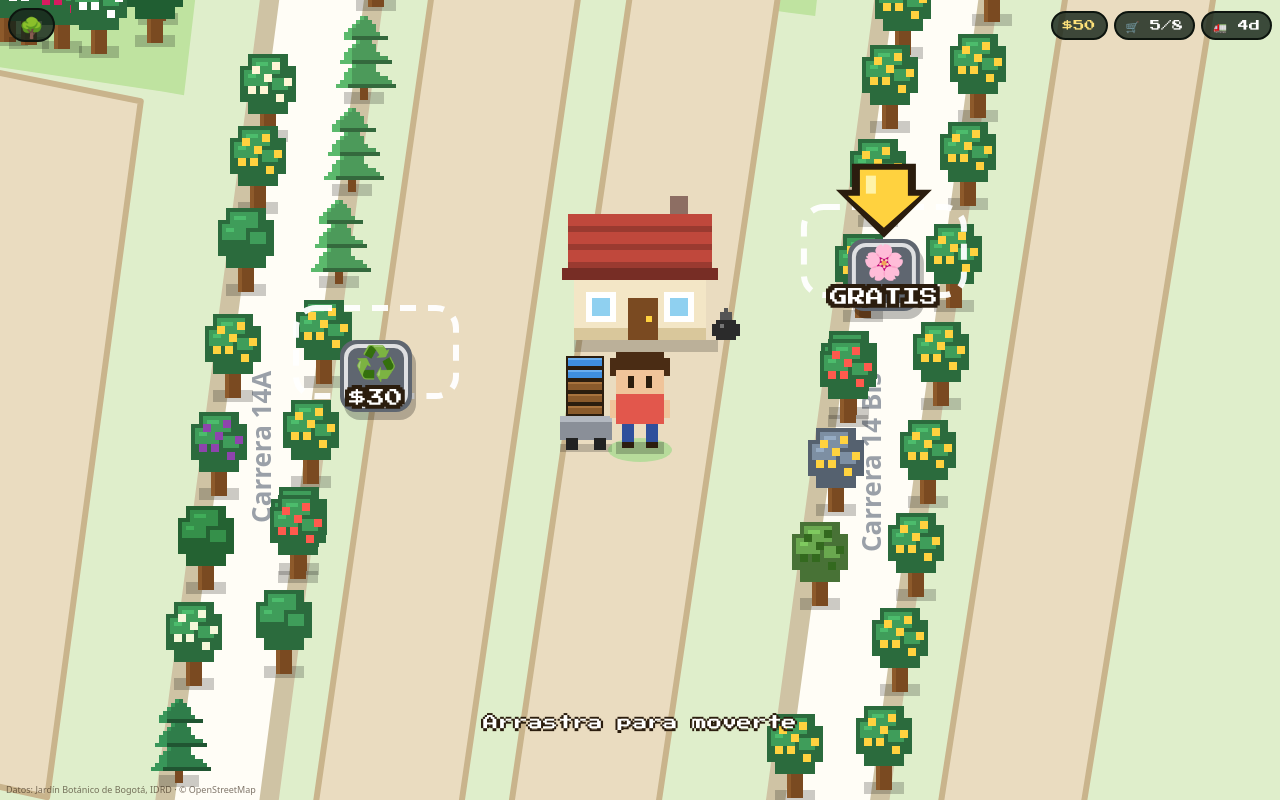
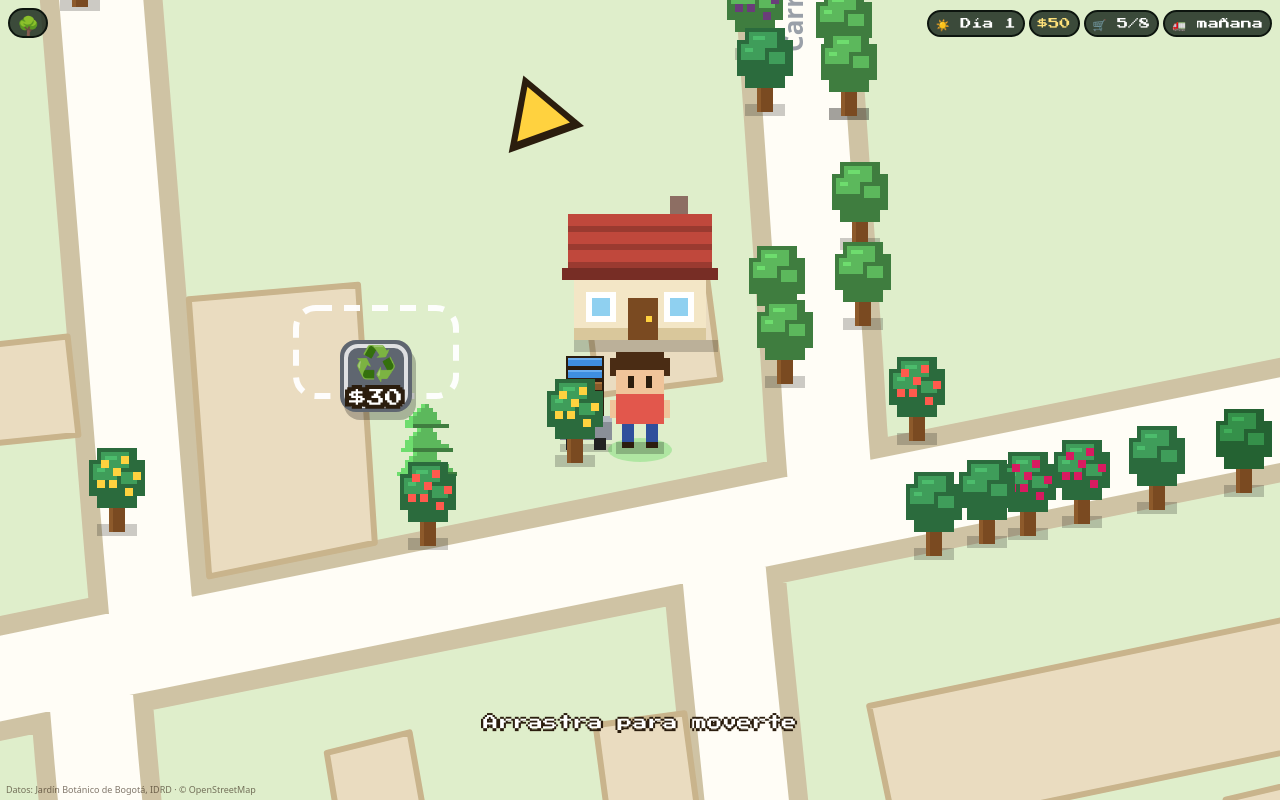
Before and after one commit to juangomezmoros/flores-del-barrio, a plain HTML site: page index.html in a window 1280 px wide. Drawn offline with Linux system fonts and the light colour scheme; animation ran at ten frames a second.

Commit message:
Pacas y huertas en sus sitios reales, días largos y camión nocturno
- Zonas de pacas y huertas comunitarias marcadas a mano en data/.
- Tu casa queda entre las zonas de pacas más cercanas.
- Las huertas del Jardín Botánico pasan a ser huertas caseras que compran tierra.
- Días de 2 minutos con atardecer y noche; el camión pasa de noche cada 2 días.

Co-Authored-By: Claude Opus 5.5 <noreply@anthropic.com>

```diff
--- a/index.html
+++ b/index.html
@@ -13,14 +13,14 @@
   html,body{margin:0;height:100%;overflow:hidden;background:var(--bg);color:var(--cream);
     font-family:'Press Start 2P',ui-monospace,Menlo,monospace;-webkit-user-select:none;user-select:none;overscroll-behavior:none;-webkit-touch-callout:none}
   #game{position:fixed;inset:0;width:100vw;height:100vh;height:100dvh;display:block;touch-action:none;background:#dfeecb}
-  #hud{position:fixed;left:0;right:0;top:0;display:flex;gap:6px;align-items:center;justify-content:flex-end;
+  #hud{position:fixed;left:0;right:0;top:0;display:flex;gap:4px;align-items:center;justify-content:flex-end;
     padding:calc(env(safe-area-inset-top) + 8px) 8px 8px;pointer-events:none;z-index:2}
   #hud .sp{flex:1}
-  .pill{background:rgba(24,38,28,.82);border:2px solid #0d150f;border-radius:20px;padding:7px 10px;font-size:11px;line-height:1;white-space:nowrap;color:#fff}
+  .pill{background:rgba(24,38,28,.82);border:2px solid #0d150f;border-radius:20px;padding:6px 7px;font-size:clamp(8px,2.4vw,11px);line-height:1;white-space:nowrap;color:#fff}
   .pill.mon{color:#ffe27a}
   .bump{animation:bump .25s}
   @keyframes bump{50%{transform:scale(1.18)}}
-  #btnAlbum{pointer-events:auto;font-size:20px;line-height:1;background:rgba(24,38,28,.82);border:2px solid #0d150f;border-radius:20px;padding:5px 9px;cursor:pointer}
+  #btnAlbum{pointer-events:auto;font-size:18px;line-height:1;background:rgba(24,38,28,.82);border:2px solid #0d150f;border-radius:20px;padding:4px 7px;cursor:pointer;flex:none}
   #swipe{position:fixed;left:0;right:0;bottom:calc(env(safe-area-inset-bottom) + 70px);text-align:center;font-size:14px;color:#fff;
     text-shadow:0 2px 0 #2b1d0e,2px 0 0 #2b1d0e,-2px 0 0 #2b1d0e,0 -2px 0 #2b1d0e;pointer-events:none;z-index:2;animation:latido 1.4s infinite}
   @keyframes latido{50%{transform:scale(1.08)}}
@@ -57,7 +57,7 @@
 <canvas id="game"></canvas>
 <div id="hud">
   <button id="btnAlbum" title="Árboles del barrio">🌳</button><span class="sp"></span>
-  <span class="pill mon" id="pMon">$0</span><span class="pill">🛒 <span id="pCarga">0/8</span></span><span class="pill">🚛 <span id="pCam">5d</span></span>
+  <span class="pill" id="pDia">☀️ Día 1</span><span class="pill mon" id="pMon">$0</span><span class="pill">🛒 <span id="pCarga">0/8</span></span><span class="pill">🚛 <span id="pCam">5d</span></span>
 </div>
 <div id="swipe">Arrastra para moverte</div>
 <div id="toast"></div>
--- a/juego.js
+++ b/juego.js
@@ -1,17 +1,19 @@
 // ======================= REGLAS DEL JUEGO (para ajustar fácil) =======================
-const DIA=20;                  // segundos reales que dura un día
-const CAMION_CADA=5;           // cada cuántos días pasa el camión
+const DIA=120;                 // segundos reales que dura un día (con atardecer y noche)
+const CAMION_CADA=2;           // cada cuántas noches pasa el camión
 const MES=30;                  // días de un mes de juego
-const GENERA={o:3,r:2,b:1};    // bolsas de 1 kg que produce tu casa al día: orgánicos, reciclables, basura
+// Tu casa produce una bolsa de 1 kg cada DIA/15 segundos, en este orden: o orgánico, r reciclable, b basura (8, 5 y 2 al día)
+const PATRON=['o','r','o','b','o','r','o','o','r','o','b','r','o','r','o'];
 const COBRO_CAMION=8;          // $ por kilo que el camión se lleva de tu casa
 const PAGO_RECICLAJE=15;       // $ por kilo de reciclaje
 const PAGO_VECINO=10;          // $ por kilo que recoges de un vecino
-const VECINO_DIA=2, VECINO_TOPE=10;
+const VECINO_DIA=5, VECINO_TOPE=12;
+const PAGO_CASERA=25;          // $ por bolsa de tierra que le llevas a una huerta casera
 const PACA_KG=12;              // orgánicos para llenar una paca
 const TIERRA_POR_FLOR=3;       // bolsas de tierra que da cada flor al recogerla
 const CAPACIDAD=[8,16,30];     // bolsas que carga cada carrito
 const VELOCIDAD=[14,22];       // metros por segundo: a pie y en bicicleta
-const RADIOS=[70,160,320,600,1300]; // el barrio se va abriendo por zonas alrededor de tu casa
+const RADIOS=[125,250,450,800,1300]; // el barrio se va abriendo por zonas alrededor de tu casa
 const NIVELES=[{vel:1,premio:1},{vel:1.4,premio:1.3},{vel:2,premio:1.7}];
 const FLORES=[ // nivel mínimo de la paca: 0, 1 o 2
   {n:'Margarita', spec:F('daisy','#ffffff','#d6dbe6','#f5c21b'),             nivel:0, seg:40,  premio:60},
@@ -40,9 +42,9 @@ const VECINOS=[['Doña Rosa','#7a4fa3'],['Don Luis','#3f6fb5'],['Familia Gómez'
 FLORES.forEach(f=>{ f.hi=genGrande(f.spec); });
 
 // ======================= ESTADO Y GUARDADO =======================
-const KEY='floresDelBarrio.v4';
-const nuevo=()=>({monedas:50,dia:1,t:0,casa:{o:3,r:2,b:1},carga:[],hechos:{},pagado:{},nivel:{},
-  pacas:{},huertas:{},vecinos:{},carrito:0,bici:0,sombreros:{},puesto:'',zona:0,mes:{gen:6,aprov:0,bot:0},found:{},movido:false});
+const KEY='floresDelBarrio.v5';
+const nuevo=()=>({monedas:50,dia:1,t:0,casa:{o:3,r:2,b:0},gen:0,genV:0,carga:[],hechos:{},pagado:{},nivel:{},
+  pacas:{},huertas:{},vecinos:{},caseras:{},carrito:0,bici:0,sombreros:{},puesto:'',zona:0,mes:{gen:6,aprov:0,bot:0},found:{},movido:false});
 let S=nuevo();
 try{ const s=JSON.parse(localStorage.getItem(KEY)); if(s&&s.hechos) S=Object.assign(S,s); }catch(e){}
 function persist(){ try{ localStorage.setItem(KEY,JSON.stringify(S)); }catch(e){} }
@@ -123,13 +125,17 @@ const SITIOS={};
 const poner=(id,t,x,y,i)=>{ SITIOS[id]={id,t,x,y,i:i||0,d:dC(x,y)}; };
 const separado=(x,y,sep)=>Object.values(SITIOS).every(s=>Math.hypot(s.x-x,s.y-y)>=sep);
 poner('casa','casa',C[0],C[1]);
-{ const hs=[]; for(let i=0;i<MAPA.huertas.length;i+=2) hs.push([MAPA.huertas[i],MAPA.huertas[i+1]]);
-  hs.sort((a,b)=>dC(...a)-dC(...b)); let n=0;
-  for(const [x,y] of hs){ if(n>=8) break; if(dC(x,y)<18||!separado(x,y,14)) continue; poner('h'+n,'huerta',x,y,n); n++; } }
+// Huertas comunitarias (las marcaste a mano) y zonas de pacas: en una zona caben varias pacas, una al lado de otra
+const parPts=a=>{ const o=[]; for(let i=0;i<(a||[]).length;i+=2) o.push([a[i],a[i+1]]); return o; };
+const ZONAS=parPts(MAPA.zonasPaca), HCOM=parPts(MAPA.huertasCom);
+HCOM.forEach(([x,y],i)=>{ const z=ZONAS.some(([zx,zy])=>Math.hypot(zx-x,zy-y)<25); poner('h'+i,'huerta',x,y+(z?16:0),i); });
+const HUECOS=[[0,-4],[-15,-2],[15,-2],[-15,12],[15,12],[0,-19]];
+ZONAS.forEach(([zx,zy],z)=>{ let n=0; HUECOS.forEach(([dx,dy])=>{ const x=zx+dx, y=zy+dy; if(n<5&&enArea(x,y)&&!enEdificio(x,y)&&separado(x,y,11)){ poner('p'+z+'_'+n,'paca',x,y,z); n++; } }); });
 function cercaDeCasa(id,t,ang){ for(let r=22;r<90;r+=3) for(let k=0;k<32;k++){ const a=ang+(k%2?1:-1)*Math.ceil(k/2)*Math.PI/16, x=C[0]+Math.cos(a)*r, y=C[1]+Math.sin(a)*r;
     if(enArea(x,y)&&!enEdificio(x,y)&&separado(x,y,16)){ poner(id,t,x,y); return; } } poner(id,t,C[0]+25,C[1]+10); }
-cercaDeCasa('p0','paca',0); cercaDeCasa('r0','rec',Math.PI); cercaDeCasa('tienda','tienda',Math.PI/2);
-{ let n=1; for(let i=0;i<MAPA.pacas.length;i+=2){ const x=MAPA.pacas[i], y=MAPA.pacas[i+1]; if(separado(x,y,20)){ poner('p'+n,'paca',x,y); n++; } } }
+cercaDeCasa('r0','rec',Math.PI); cercaDeCasa('tienda','tienda',Math.PI/2);
+// Huertas caseras: las del censo del Jardín Botánico. Les llevas tierra y te pagan.
+const parH=parPts(MAPA.huertas); { let n=0; for(const [x,y] of parH) if(enArea(x,y)&&separado(x,y,14)){ poner('c'+n,'casera',x,y,n); n++; } }
 { let n=1; for(let i=0;i<MAPA.recicladores.length;i+=2){ const x=MAPA.recicladores[i], y=MAPA.recicladores[i+1]; if(separado(x,y,20)){ poner('r'+n,'rec',x,y); n++; } } }
 { const cand=[]; MAPA.edificios.forEach(p=>{ let x=0,y=0; for(let i=0;i<p.length;i+=2){ x+=p[i]; y+=p[i+1]; } x/=p.length/2; y/=p.length/2; if(enArea(x,y)) cand.push([x,y]); });
   cand.sort((a,b)=>dC(...a)-dC(...b)); let n=0;
@@ -155,15 +161,17 @@ function construir(id){ const s=SITIOS[id]; zonaPara(s); const j=cuenta[s.t]||0;
     programar({tipo:'nivel',s:id,n:1,costo:r10(300*(1+.3*j)),x:s.x+13,y:s.y+5,ico:'⬆️'},3);
     programar({tipo:'nivel',s:id,n:2,costo:r10(900*(1+.3*j)),x:s.x+13,y:s.y+5,ico:'⬆️'},9); } }
 const T_=SITIOS.tienda, enTienda=dx=>({x:T_.x+dx,y:T_.y+13});
-['p0','r0','h0','v0','tienda'].forEach(construir);
+const PRIMERA_PACA=LISTA.filter(s=>s.t==='paca').sort((a,b)=>a.d-b.d)[0].id, PRIMERA_HUERTA=LISTA.filter(s=>s.t==='huerta').sort((a,b)=>a.d-b.d)[0];
+const INICIO=[PRIMERA_PACA,'r0',...(PRIMERA_HUERTA?[PRIMERA_HUERTA.id]:[]),'v0','tienda'].filter(id=>SITIOS[id]);
+INICIO.forEach(construir);
 SEQ.push({tipo:'carrito',n:1,costo:150,...enTienda(-12),ico:'🛒'});
 const GLOBALES=[{tipo:'bici',costo:300,...enTienda(0),ico:'🚲'},{tipo:'sombrero',h:'gorra',costo:120,...enTienda(12),ico:'🧢'},
   {tipo:'carrito',n:2,costo:900,...enTienda(-12),ico:'🛒'},{tipo:'sombrero',h:'paja',costo:300,...enTienda(12),ico:'👒'},{tipo:'sombrero',h:'vueltiao',costo:700,...enTienda(12),ico:'🎩'}];
-LISTA.filter(s=>!['casa','p0','r0','h0','v0','tienda'].includes(s.id)).sort((a,b)=>a.d-b.d).forEach((s,k)=>{
+LISTA.filter(s=>s.t!=='casa'&&s.t!=='casera'&&!INICIO.includes(s.id)).sort((a,b)=>a.d-b.d).forEach((s,k)=>{
   construir(s.id); soltar(); if(k%3===1&&GLOBALES.length) SEQ.push(GLOBALES.shift()); });
 soltar(true); SEQ.push(...GLOBALES);
 const CONSTRUIDO_EN={}; SEQ.forEach((p,i)=>{ if(p.tipo==='construir') CONSTRUIDO_EN[p.s]=i; });
-const hecho=id=>id==='casa'||!!S.hechos[CONSTRUIDO_EN[id]];
+const hecho=id=>id==='casa'||SITIOS[id].t==='casera'||!!S.hechos[CONSTRUIDO_EN[id]];
 const nivelDe=id=>S.nivel[id]||0;
 const radio=()=>RADIOS[S.zona]||RADIOS[RADIOS.length-1];
 const proximos=()=>{ const r=[]; for(let i=0;i<SEQ.length&&r.length<2;i++) if(!S.hechos[i]){ const p=SEQ[i];
@@ -173,6 +181,7 @@ const proximos=()=>{ const r=[]; for(let i=0;i<SEQ.length&&r.length<2;i++) if(!S
 const paca=id=>S.pacas[id]||(S.pacas[id]={kg:0,s:[],tierra:0});
 const huerta=id=>S.huertas[id]||(S.huertas[id]={tierra:0,c:-1,t:0,prox:0});
 const vecino=id=>S.vecinos[id]||(S.vecinos[id]={n:4});
+const casera=id=>S.caseras[id]||(S.caseras[id]={pide:3});
 const cupos=id=>nivelDe(id)>=1?2:1;
 const pacaLista=p=>p.s.length&&p.s.every(s=>s.t>=FLORES[s.f].seg);
 const azar=lista=>lista[Math.floor(Math.random()*lista.length)];
@@ -193,8 +202,10 @@ const RUTAS=(()=>{ const L=[...nodos.values()]; if(!L.length) return null;
 function puntoEn(r,f){ const d=Math.max(0,Math.min(1,f))*r.largo; let i=1; while(i<r.acum.length-1&&r.acum[i]<d) i++;
   const a=r.pts[i-1], b=r.pts[i]||a, t=(d-r.acum[i-1])/((r.acum[i]-r.acum[i-1])||1); return {x:a[0]+(b[0]-a[0])*t, y:a[1]+(b[1]-a[1])*t, dx:b[0]-a[0]}; }
 let ladoCamion='right';
-function camion(){ if(!RUTAS) return null; const f=((S.dia%CAMION_CADA)*DIA+S.t)/(CAMION_CADA*DIA);
-  const c=f<.15?puntoEn(RUTAS.ida,f/.15):puntoEn(RUTAS.llegada,(f-.15)/.85); if(Math.abs(c.dx)>.5) ladoCamion=c.dx<0?'left':'right'; return c; }
+function camion(){ if(!RUTAS) return null; const h=hora(); let c=null;
+  if(nocheCamion()&&h>.62) c=puntoEn(RUTAS.llegada,(h-.62)/.38);            // llega durante la noche
+  else if(S.dia>1&&(S.dia-1)%CAMION_CADA===0&&h<.1) c=puntoEn(RUTAS.ida,h/.1);   // y se va al amanecer
+  if(c&&Math.abs(c.dx)>.5) ladoCamion=c.dx<0?'left':'right'; return c; }
 
 // ======================= ÁRBOLES =======================
 const AR=MAPA.arboles, CELDA=32, rejilla=new Map();
@@ -223,12 +234,12 @@ function ganar(v,x,y){ S.monedas+=v; flotar(x,y,'+$'+v,'#ffe27a'); bump('pMon');
 function bump(id){ const e=$(id); e.classList.remove('bump'); void e.offsetWidth; e.classList.add('bump'); }
 
 function pasarDia(){
-  S.dia++; S.casa.o+=GENERA.o; S.casa.r+=GENERA.r; S.casa.b+=GENERA.b; S.mes.gen+=GENERA.o+GENERA.r+GENERA.b;
-  LISTA.forEach(s=>{ if(s.t==='vecino'&&hecho(s.id)){ const v=vecino(s.id); v.n=Math.min(VECINO_TOPE,v.n+VECINO_DIA); } });
-  if(S.dia%CAMION_CADA===0){ const k=S.casa.o+S.casa.r+S.casa.b, cobro=k*COBRO_CAMION;
+  const termina=S.dia; S.dia++; avisoCamion=false;
+  LISTA.forEach(s=>{ if(s.t==='casera') casera(s.id).pide=Math.min(5,casera(s.id).pide+2); });
+  if(termina%CAMION_CADA===0){ const k=S.casa.o+S.casa.r+S.casa.b, cobro=k*COBRO_CAMION;
     S.monedas=Math.max(0,S.monedas-cobro); S.mes.bot+=k; S.casa={o:0,r:0,b:0};
     LISTA.forEach(s=>{ if(s.t==='vecino'&&hecho(s.id)) vecino(s.id).n=0; });
-    if(k){ flotar(C[0],C[1]-12,'−$'+cobro,'#ff8a80'); toast('🚛 El camión se llevó '+k+' kg de tu casa: −$'+cobro); } else toast('🚛 Pasó el camión y tu casa estaba limpia'); }
+    if(k){ flotar(C[0],C[1]-12,'−$'+cobro,'#ff8a80'); toast('🚛 Anoche el camión se llevó '+k+' kg de tu casa: −$'+cobro); } else toast('🚛 Anoche pasó el camión y tu casa estaba limpia'); }
   if(S.dia%MES===0){ const m=S.mes, pct=m.gen?Math.round(m.aprov/m.gen*100):0;
     toast('📅 Fin de mes: aprovechaste '+pct+'% y mandaste '+m.bot+' kg al botadero'); S.mes={gen:0,aprov:0,bot:0}; }
   persist();
@@ -241,6 +252,7 @@ function actuar(s){
     S.casa[t]--; S.carga.push(t); volar(s.x,s.y-6,pl.x,pl.y-10,t); return; }
   if(s.t==='vecino'){ const v=vecino(id); if(lleno||!v.n) return; const t=v.n%2?'r':'o'; v.n--; S.carga.push(t); S.mes.gen++;
     volar(s.x,s.y-6,pl.x,pl.y-10,t); ganar(PAGO_VECINO,s.x,s.y-14); return; }
+  if(s.t==='casera'){ const c=casera(id); if(!c.pide||!lleva('t')) return; quitar('t'); c.pide--; volar(pl.x,pl.y-10,s.x,s.y-4,'t'); ganar(PAGO_CASERA,s.x,s.y-14); return; }
   if(s.t==='rec'){ if(!lleva('r')) return; quitar('r'); S.mes.aprov++; volar(pl.x,pl.y-10,s.x,s.y-4,'r'); ganar(PAGO_RECICLAJE,s.x,s.y-14); return; }
   if(s.t==='paca'){ const p=paca(id);
     if(pacaLista(p)){ const pr=p.s.reduce((a,x)=>a+Math.round(FLORES[x.f].premio*NIVELES[nivelDe(id)].premio),0);
@@ -279,14 +291,21 @@ function objetivo(){
   if(listas.length) return cerca(listas);
   if(lleva('o')){ const o=cerca(activos('paca').filter(s=>{ const p=paca(s.id); return !p.s.length&&p.kg<PACA_KG; })); if(o) return o; }
   if(lleva('r')){ const o=cerca(activos('rec')); if(o) return o; }
-  if(lleva('t')){ const o=cerca(activos('huerta').filter(s=>huerta(s.id).c<0)); if(o) return o; }
+  if(lleva('t')){ const o=cerca(activos('huerta').filter(s=>huerta(s.id).c<0))||cerca(activos('casera').filter(s=>casera(s.id).pide>0)); if(o) return o; }
   if(S.carga.length<capacidad()){ if(S.casa.o+S.casa.r>0) return SITIOS.casa;
     const v=cerca(activos('vecino').filter(s=>vecino(s.id).n>=3)); if(v) return v; }
   return prox.length?SEQ[prox[0]]:null;
 }
 
+let avisoCamion=false;
+const hora=()=>S.t/DIA;                         // 0 amanece · 0,55 atardece · 0,7 noche · 0,93 amanece otra vez
+const nocheCamion=()=>S.dia%CAMION_CADA===0;     // el camión pasa en la noche de los días pares
 function update(dt){
   S.t+=dt; if(S.t>=DIA){ S.t-=DIA; pasarDia(); }
+  if(nocheCamion()&&!avisoCamion&&hora()>.5){ avisoCamion=true; toast('🚛 Esta noche pasa el camión: deja tu casa sin bolsas'); }
+  // la casa y los vecinos van sacando bolsas a lo largo del día
+  S.gen+=dt; while(S.gen>=DIA/PATRON.length){ S.gen-=DIA/PATRON.length; const t=PATRON[(S.genI=(S.genI||0)+1)%PATRON.length]; S.casa[t]++; S.mes.gen++; }
+  S.genV+=dt; while(S.genV>=DIA/VECINO_DIA){ S.genV-=DIA/VECINO_DIA; LISTA.forEach(s=>{ if(s.t==='vecino'&&hecho(s.id)){ const v=vecino(s.id); v.n=Math.min(VECINO_TOPE,v.n+1); } }); }
   for(const id in S.pacas){ const p=S.pacas[id]; p.s.forEach(x=>{ if(x.t<FLORES[x.f].seg) x.t+=dt*NIVELES[nivelDe(id)].vel; }); }
   for(const id in S.huertas){ const h=S.huertas[id]; if(h.c>=0&&h.t<CULTIVOS[h.c].seg) h.t+=dt*NIVELES[nivelDe(id)].vel; }
   // movimiento: joystick o teclas
@@ -339,6 +358,8 @@ function dibujarSitio(s){ const x=X(s.x), y=Y(s.y), id=s.id;
     for(let k=0;k<Math.min(6,v.n);k++) ctx.drawImage(k%2?ICON.o:ICON.r,x+36+(k%3)*12,y-10-Math.floor(k/3)*12,14,16);
     if(v.n) return ()=>globo(x,y-80,ICON.o,v.n); return; }
   if(s.t==='tienda'){ ctx.drawImage(TIENDA,x-45,y-66,90,78); return; }
+  if(s.t==='casera'){ const c=casera(id); ctx.drawImage(HUERTA,x-22,y-20,44,28); ctx.fillStyle='#e9d9b0'; for(let k=0;k<5;k++) ctx.fillRect(x-24+k*12,y+4,3,8); ctx.fillRect(x-24,y+6,51,2);
+    if(c.pide&&lleva('t')) return ()=>globo(x,y-38,ICON.t,c.pide); return; }
   if(s.t==='rec'){ ctx.drawImage(CARRETA,x+6,y-30,48,36); ctx.drawImage(persona(RECI,'down',0),x-22,y-48,36,51);
     return ()=>globo(x,y-62,ICON.r,undefined,lleva('r')?'#c8f7c5':'#fff'); }
   const n=nivelDe(id), e=[1,1.2,1.4][n];
@@ -376,6 +397,23 @@ function dibujarJugador(){ const x=X(pl.x), y=Y(pl.y), atras=(pl.dir==='right'||
       if(h.rayas){ ctx.fillStyle='#2b1d0e'; for(let i=0;i<6;i++) ctx.fillRect(px-2+i*8,py+4,4,3); }
       ctx.fillStyle=h.copa; ctx.fillRect(px+6,py-7,24,10); ctx.fillStyle=h.cinta; ctx.fillRect(px+6,py,24,3); } } }
 
+const nocheCv=document.createElement('canvas'), nctx=nocheCv.getContext('2d');
+function oscuridad(){ const h=hora(); return h<.55?0:h<.7?(h-.55)/.15*.6:h<.92?.6:h<1?(1-h)/.08*.6:0; }
+function dibujarNoche(){ const a=oscuridad(); if(a<=0) return;
+  if(nocheCv.width!==cv.width||nocheCv.height!==cv.height){ nocheCv.width=cv.width; nocheCv.height=cv.height; }
+  nctx.setTransform(1,0,0,1,0,0); nctx.globalCompositeOperation='source-over'; nctx.clearRect(0,0,nocheCv.width,nocheCv.height);
+  nctx.fillStyle='rgba(14,22,58,'+a+')'; nctx.fillRect(0,0,nocheCv.width,nocheCv.height);
+  nctx.setTransform(K,0,0,K,0,0); nctx.globalCompositeOperation='destination-out';
+  const luz=(x,y,r,f)=>{ const g=nctx.createRadialGradient(x,y,0,x,y,r); g.addColorStop(0,'rgba(0,0,0,'+f+')'); g.addColorStop(1,'rgba(0,0,0,0)'); nctx.fillStyle=g; nctx.beginPath(); nctx.arc(x,y,r,0,7); nctx.fill(); };
+  luz(X(pl.x),Y(pl.y)-20,110,.9);
+  LISTA.forEach(s=>{ if(!hecho(s.id)) return; const x=X(s.x), y=Y(s.y); if(x<-150||y<-150||x>VW+150||y>VH+150) return;
+    if(s.t==='casa'||s.t==='vecino'||s.t==='tienda') luz(x,y-24,70,.75); else if(s.t!=='casera') luz(x,y-10,45,.5); });
+  const cm=camion(); if(cm) luz(X(cm.x)+(ladoCamion==='right'?40:-40),Y(cm.y)-10,70,.8);
+  ctx.save(); ctx.setTransform(1,0,0,1,0,0); ctx.drawImage(nocheCv,0,0); ctx.restore();
+  // ventanas encendidas
+  ctx.fillStyle='rgba(255,226,122,'+Math.min(1,a*1.6)+')';
+  LISTA.forEach(s=>{ if(!(s.t==='casa'||s.t==='vecino')||!hecho(s.id)) return; const x=X(s.x), y=Y(s.y); ctx.fillRect(x-24,y-15,9,9); ctx.fillRect(x+15,y-15,9,9); });
+}
 function flecha(o){ if(!o) return; const x=X(o.x), y=Y(o.y), m=30;
   if(x>m&&x<VW-m&&y>90&&y<VH-m){ const b=Math.abs(Math.sin(time*5))*10, ay=y-(o.tipo?52:110)-b;
     ctx.fillStyle='#2b1d0e'; ctx.beginPath(); ctx.moveTo(x-16,ay-3); ctx.lineTo(x+16,ay-3); ctx.lineTo(x+16,ay+10); ctx.lineTo(x+24,ay+10); ctx.lineTo(x,ay+34); ctx.lineTo(x-24,ay+10); ctx.lineTo(x-16,ay+10); ctx.closePath(); ctx.fill();
@@ -416,6 +454,7 @@ function draw(dt){
     else if(e.s){ const f=dibujarSitio(e.s); if(f) post.push(f); }
     else ctx.drawImage(ESPECIES[AR[e.k+2]].mini,X(AR[e.k])-16,Y(AR[e.k+1])-44,32,48);
   }
+  dibujarNoche();
   prox.forEach(dibujarPad);   // los cuadros para construir van encima de los árboles para que siempre se vean
   post.forEach(f=>f());
   vuelos.forEach(v=>{ const t=v.t, x=X(v.ax+(v.bx-v.ax)*t), y=Y(v.ay+(v.by-v.ay)*t)-Math.sin(t*Math.PI)*24;
@@ -435,7 +474,7 @@ function loop(ts){ const dt=Math.min(.05,(ts-last)/1000||0); last=ts; time+=dt;
 
 // ======================= INTERFAZ =======================
 function hud(){ $('pMon').textContent='$'+S.monedas; $('pCarga').textContent=S.carga.length+'/'+capacidad();
-  $('pCam').textContent=(CAMION_CADA-S.dia%CAMION_CADA)+'d'; }
+  $('pCam').textContent=nocheCamion()?'hoy':'mañana'; const n=oscuridad()>.3; $('pDia').textContent=(n?'🌙 ':'☀️ ')+'Día '+S.dia; }
 let toastT=0; function toast(t){ const e=$('toast'); e.textContent=t; e.style.display='block'; clearTimeout(toastT); toastT=setTimeout(()=>e.style.display='none',3500); }
 
 // Joystick: arrastra el dedo en cualquier parte. Un toque corto sobre un árbol abre su ficha.
```
Also changed, not shown: scripts/construir_mapa.js (+14 -7 lines), data/huertas_reales.geojson (added), data/mapa.js, data/pacas_reales.geojson (added), 1 other file.
